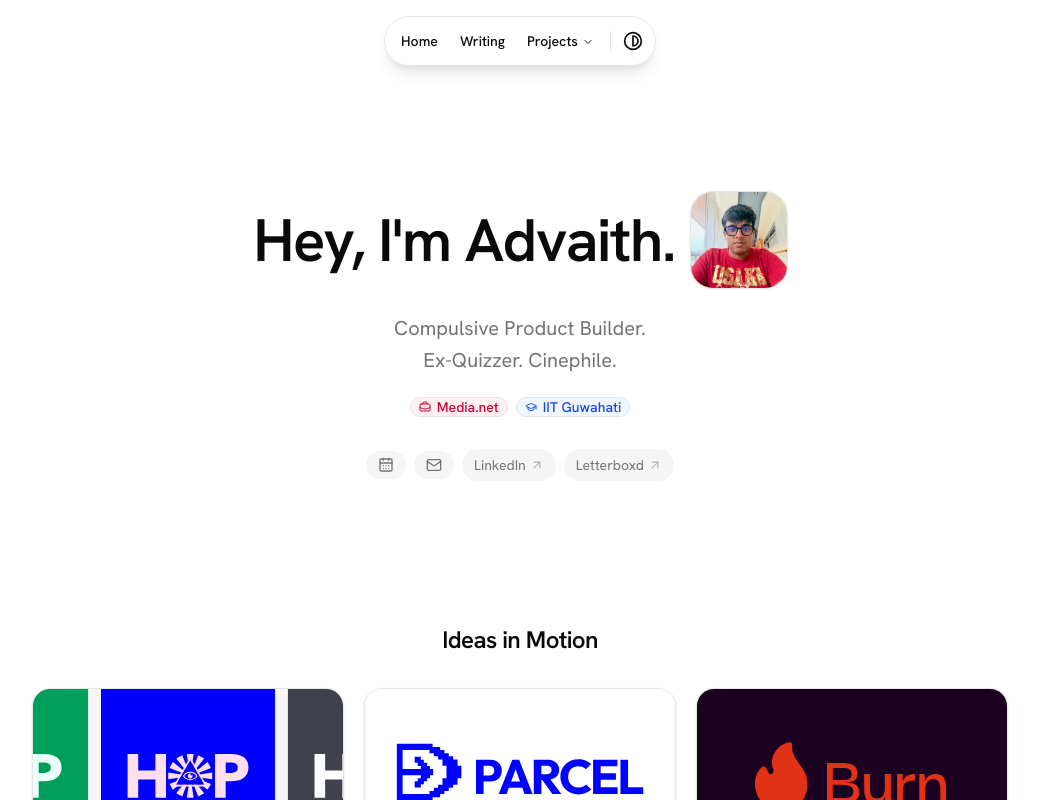
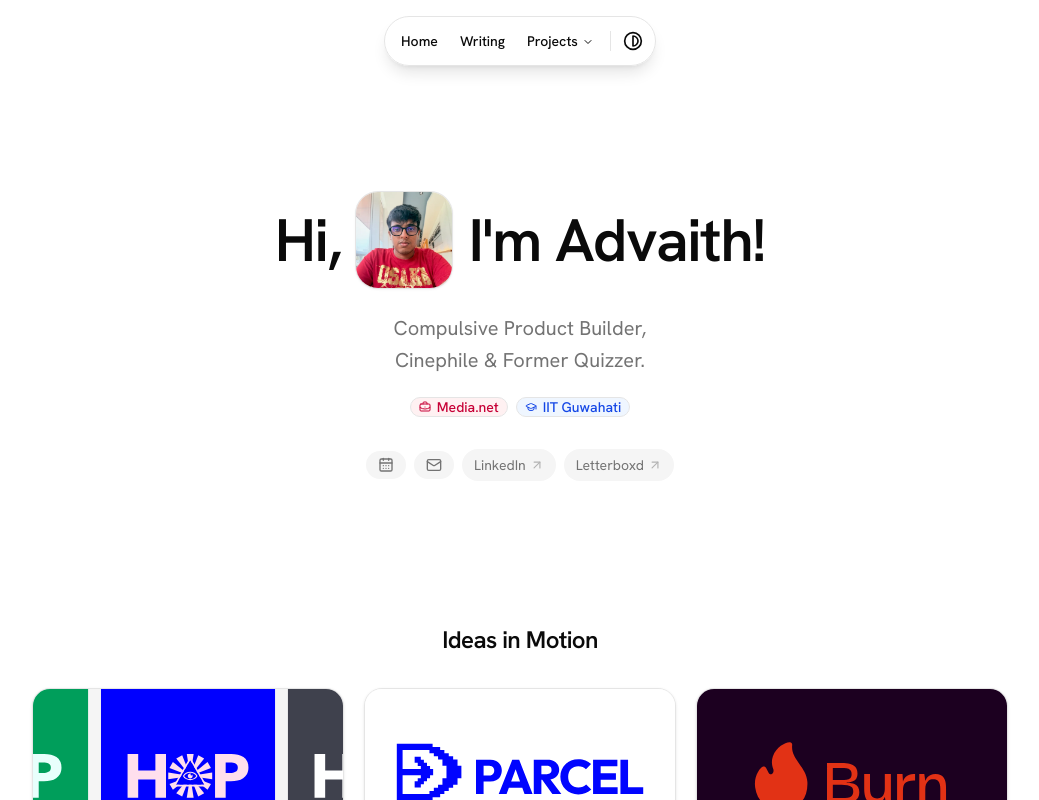
Before and after one commit to AdvaithKrishnaA/portfolio, a React (Vite) app: page / in a window 1280 px wide. Shown: the top 800 px of the page, without its empty margins (120-1159 px from the left). Built offline with nearby package versions, Linux system fonts and the light colour scheme.

Commit message:
feat: update hero text and improve avatar drag interaction states

```diff
--- a/src/components/hero.tsx
+++ b/src/components/hero.tsx
@@ -33,9 +33,9 @@
     >
       <motion.h1
         variants={item}
-        className="flex flex-wrap items-center justify-start gap-x-4 gap-y-3 text-4xl font-semibold tracking-tight text-balance sm:text-5xl sm:text-6xl"
+        className="flex flex-wrap items-center justify-start gap-x-4 gap-y-3 text-4xl font-semibold tracking-tight text-balance select-none sm:text-5xl sm:text-6xl"
       >
-        <span>Hey, I'm Advaith.</span>
+        <span>Hi,</span>
         <motion.img
           variants={item}
           src={avatar}
@@ -47,17 +47,20 @@
           dragSnapToOrigin
           dragElastic={0.5}
           dragMomentum={false}
+          onDragStart={() => document.body.classList.add("select-none")}
+          onDragEnd={() => document.body.classList.remove("select-none")}
           whileHover={{ scale: 1.05, rotate: -2 }}
           whileDrag={{ scale: 1.12, cursor: "grabbing" }}
-          className="inline-block size-20 cursor-grab touch-none rounded-2xl object-cover shadow-sm ring-1 ring-border select-none active:cursor-grabbing sm:size-24 sm:rounded-3xl"
+          className="relative z-20 inline-block size-20 cursor-grab touch-none rounded-2xl object-cover shadow-sm ring-1 ring-border select-none active:cursor-grabbing sm:size-24 sm:rounded-3xl"
         />
+        <span>I'm Advaith!</span>
       </motion.h1>
 
       <motion.p
         variants={item}
         className="mt-6 max-w-xl text-lg text-muted-foreground leading-relaxed sm:text-xl"
       >
-        Compulsive Product Builder. <br /> Ex-Quizzer. Cinephile.
+        Compulsive Product Builder, <br /> Cinephile & Former Quizzer.
       </motion.p>
 
       <motion.div
```
